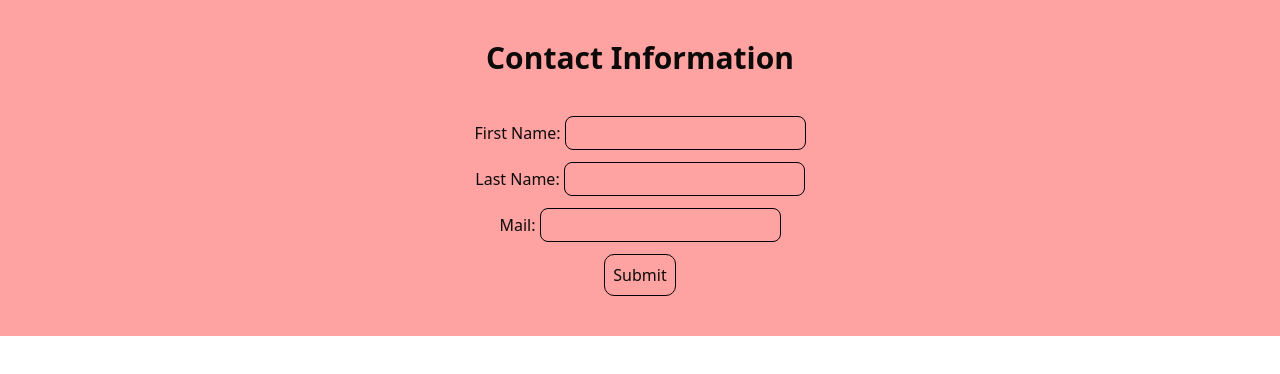
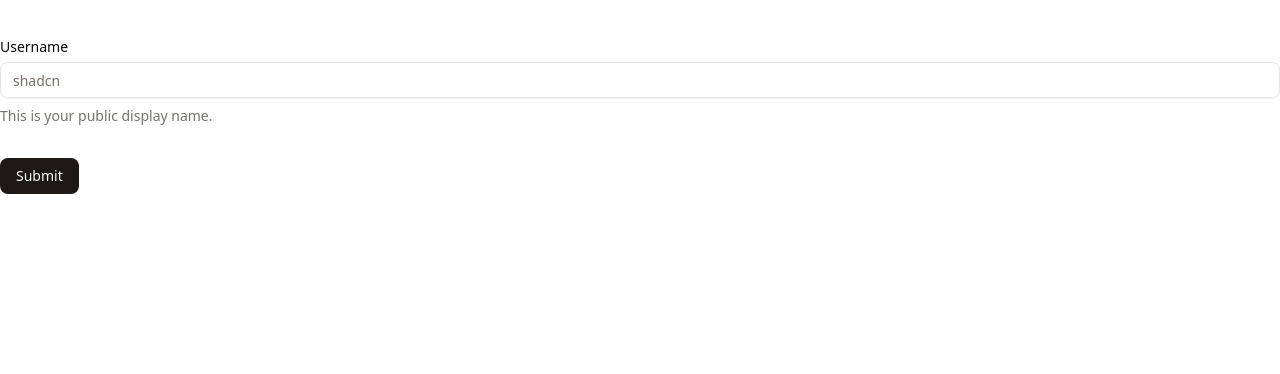
Before and after one commit to Meharunnesa/next-js-project, a Next.js app: page / in a window 1280 px wide. Shown: the top 374 px of the page. Built offline with nearby package versions, Linux system fonts and the light colour scheme.

Commit message:
Use shadcn form component

```diff
--- a/eslint.config.js
+++ b/eslint.config.js
@@ -9,12 +9,15 @@
     files: ["src/**/*.{js,jsx,ts,tsx}"],
   })),
 
-  // Prettier integration
+  // Prettier
   {
     files: ["src/**/*.{js,jsx,ts,tsx}"],
     ...prettierConfig,
     rules: {
-      ...prettierConfig.rules, // enable Prettier formatting as ESLint rules
+      ...prettierConfig.rules,
+      "no-unused-vars": "error",
+      "semi": ["error", "always"],
+      "quotes": ["error", "single"],
     },
   },
 
--- a/package.json
+++ b/package.json
@@ -10,6 +10,8 @@
     "lint": "eslint"
   },
   "dependencies": {
+    "@hookform/resolvers": "^5.2.2",
+    "@radix-ui/react-label": "^2.1.8",
     "@radix-ui/react-slot": "^1.2.4",
     "class-variance-authority": "^0.7.1",
     "clsx": "^2.1.1",
@@ -17,7 +19,9 @@
     "next": "16.0.1",
     "react": "19.2.0",
     "react-dom": "19.2.0",
-    "tailwind-merge": "^3.4.0"
+    "react-hook-form": "^7.66.1",
+    "tailwind-merge": "^3.4.0",
+    "zod": "^4.1.12"
   },
   "devDependencies": {
     "@tailwindcss/postcss": "^4",
--- /dev/null
+++ b/src/app/components/AddForm.jsx
@@ -0,0 +1,58 @@
+'use client';
+
+import { Button } from '@/components/ui/button';
+import {
+    Form,
+    FormControl,
+    FormDescription,
+    FormField,
+    FormItem,
+    FormLabel,
+    FormMessage
+} from '@/components/ui/form';
+import { Input } from '@/components/ui/input';
+import { useForm } from 'react-hook-form';
+
+export default function AddForm() {
+
+  const form = useForm({
+    defaultValues: {
+      username: ''
+    }
+  });
+
+  const onSubmit = (data) => {
+    console.log(data);
+  };
+
+  return (
+    <div className="max-w-[1280px] py-10 mx-auto">
+      <Form {...form}>
+        <form onSubmit={form.handleSubmit(onSubmit)} className="space-y-8">
+
+          <FormField
+            control={form.control}
+            name="username"
+            render={({ field }) => (
+              <FormItem>
+                <FormLabel>Username</FormLabel>
+
+                <FormControl>
+                  <Input placeholder="shadcn" {...field} />
+                </FormControl>
+
+                <FormDescription>
+                  This is your public display name.
+                </FormDescription>
+
+                <FormMessage />
+              </FormItem>
+            )}
+          />
+
+          <Button type="submit">Submit</Button>
+        </form>
+      </Form>
+    </div>
+  );
+}
--- a/src/app/components/Form.jsx
+++ /dev/null
@@ -1,31 +0,0 @@
-
-const Form = () => {
-  const x=1;
-  return (
-    <div className='bg-red-300 max-w-[1280px] py-10 mx-auto'>
-        <div className='text-center text-inter text-3xl font-semibold'>
-            <p>Contact Information</p>
-        </div>
-
-        <div className='flex flex-col gap-3 items-center mt-10'>
-            <div>
-                <label htmlFor="">First Name:</label>
-                <input type="text" name="" id="" className='border border-black rounded-md p-1 ml-1 focus:outline-none'/>
-            </div>
-            <div>
-                <label htmlFor="">Last Name:</label>
-                <input type="text" name="" id="" className='border border-black rounded-md p-1 ml-1 focus:outline-none'/>
-            </div>
-            <div>
-                <label htmlFor="">Mail:</label>
-                <input type="mail" name="" id="" className='border border-black rounded-md p-1 ml-1 focus:outline-none'/>
-            </div>
-        <a href="#" className='p-2 border border-black rounded-lg'>
-              <button>Submit</button>
-            </a>
-        </div>
-    </div>
-  )
-}
-
-export default Form
--- a/src/app/page.js
+++ b/src/app/page.js
@@ -1,5 +1,4 @@
-import Image from "next/image";
-import Form from "./components/Form";
+import AddForm from './components/AddForm';
 
 export default function Home() {
   return (
@@ -63,7 +62,8 @@
     //   </main>
     // </div>
     <>
-     <Form/>
+     {/* <AddForm/> */}
+     <AddForm/>
     </>
   );
 }
--- a/src/components/ui/button.jsx
+++ b/src/components/ui/button.jsx
@@ -1,40 +1,39 @@
-import * as React from "react"
-import { Slot } from "@radix-ui/react-slot"
-import { cva } from "class-variance-authority";
+import { Slot } from '@radix-ui/react-slot';
+import { cva } from 'class-variance-authority';
 
-import { cn } from "@/lib/utils"
+import { cn } from '@/lib/utils';
 
 const buttonVariants = cva(
-  "inline-flex items-center justify-center gap-2 whitespace-nowrap rounded-md text-sm font-medium transition-all disabled:pointer-events-none disabled:opacity-50 [&_svg]:pointer-events-none [&_svg:not([class*='size-'])]:size-4 shrink-0 [&_svg]:shrink-0 outline-none focus-visible:border-ring focus-visible:ring-ring/50 focus-visible:ring-[3px] aria-invalid:ring-destructive/20 dark:aria-invalid:ring-destructive/40 aria-invalid:border-destructive",
+  'inline-flex items-center justify-center gap-2 whitespace-nowrap rounded-md text-sm font-medium transition-all disabled:pointer-events-none disabled:opacity-50 [&_svg]:pointer-events-none [&_svg:not([class*=\'size-\'])]:size-4 shrink-0 [&_svg]:shrink-0 outline-none focus-visible:border-ring focus-visible:ring-ring/50 focus-visible:ring-[3px] aria-invalid:ring-destructive/20 dark:aria-invalid:ring-destructive/40 aria-invalid:border-destructive',
   {
     variants: {
       variant: {
-        default: "bg-primary text-primary-foreground hover:bg-primary/90",
+        default: 'bg-primary text-primary-foreground hover:bg-primary/90',
         destructive:
-          "bg-destructive text-white hover:bg-destructive/90 focus-visible:ring-destructive/20 dark:focus-visible:ring-destructive/40 dark:bg-destructive/60",
+          'bg-destructive text-white hover:bg-destructive/90 focus-visible:ring-destructive/20 dark:focus-visible:ring-destructive/40 dark:bg-destructive/60',
         outline:
-          "border bg-background shadow-xs hover:bg-accent hover:text-accent-foreground dark:bg-input/30 dark:border-input dark:hover:bg-input/50",
+          'border bg-background shadow-xs hover:bg-accent hover:text-accent-foreground dark:bg-input/30 dark:border-input dark:hover:bg-input/50',
         secondary:
-          "bg-secondary text-secondary-foreground hover:bg-secondary/80",
+          'bg-secondary text-secondary-foreground hover:bg-secondary/80',
         ghost:
-          "hover:bg-accent hover:text-accent-foreground dark:hover:bg-accent/50",
-        link: "text-primary underline-offset-4 hover:underline",
+          'hover:bg-accent hover:text-accent-foreground dark:hover:bg-accent/50',
+        link: 'text-primary underline-offset-4 hover:underline',
       },
       size: {
-        default: "h-9 px-4 py-2 has-[>svg]:px-3",
-        sm: "h-8 rounded-md gap-1.5 px-3 has-[>svg]:px-2.5",
-        lg: "h-10 rounded-md px-6 has-[>svg]:px-4",
-        icon: "size-9",
-        "icon-sm": "size-8",
-        "icon-lg": "size-10",
+        default: 'h-9 px-4 py-2 has-[>svg]:px-3',
+        sm: 'h-8 rounded-md gap-1.5 px-3 has-[>svg]:px-2.5',
+        lg: 'h-10 rounded-md px-6 has-[>svg]:px-4',
+        icon: 'size-9',
+        'icon-sm': 'size-8',
+        'icon-lg': 'size-10',
       },
     },
     defaultVariants: {
-      variant: "default",
-      size: "default",
+      variant: 'default',
+      size: 'default',
     },
   }
-)
+);
 
 function Button({
   className,
@@ -43,7 +42,7 @@
   asChild = false,
   ...props
 }) {
-  const Comp = asChild ? Slot : "button"
+  const Comp = asChild ? Slot : 'button';
 
   return (
     <Comp
@@ -53,4 +52,4 @@
   );
 }
 
-export { Button, buttonVariants }
+export { Button, buttonVariants };
--- /dev/null
+++ b/src/components/ui/form.jsx
@@ -0,0 +1,139 @@
+'use client';
+import { Slot } from '@radix-ui/react-slot';
+import * as React from 'react';
+import { Controller, FormProvider, useFormContext, useFormState } from 'react-hook-form';
+
+import { Label } from '@/components/ui/label';
+import { cn } from '@/lib/utils';
+
+const Form = FormProvider;
+
+const FormFieldContext = React.createContext({});
+
+const FormField = (
+  {
+    ...props
+  }
+) => {
+  return (
+    <FormFieldContext.Provider value={{ name: props.name }}>
+      <Controller {...props} />
+    </FormFieldContext.Provider>
+  );
+};
+
+const useFormField = () => {
+  const fieldContext = React.useContext(FormFieldContext);
+  const itemContext = React.useContext(FormItemContext);
+  const { getFieldState } = useFormContext();
+  const formState = useFormState({ name: fieldContext.name });
+  const fieldState = getFieldState(fieldContext.name, formState);
+
+  if (!fieldContext) {
+    throw new Error('useFormField should be used within <FormField>');
+  }
+
+  const { id } = itemContext;
+
+  return {
+    id,
+    name: fieldContext.name,
+    formItemId: `${id}-form-item`,
+    formDescriptionId: `${id}-form-item-description`,
+    formMessageId: `${id}-form-item-message`,
+    ...fieldState,
+  };
+};
+
+const FormItemContext = React.createContext({});
+
+function FormItem({
+  className,
+  ...props
+}) {
+  const id = React.useId();
+
+  return (
+    <FormItemContext.Provider value={{ id }}>
+      <div data-slot="form-item" className={cn('grid gap-2', className)} {...props} />
+    </FormItemContext.Provider>
+  );
+}
+
+function FormLabel({
+  className,
+  ...props
+}) {
+  const { error, formItemId } = useFormField();
+
+  return (
+    <Label
+      data-slot="form-label"
+      data-error={!!error}
+      className={cn('data-[error=true]:text-destructive', className)}
+      htmlFor={formItemId}
+      {...props} />
+  );
+}
+
+function FormControl({
+  ...props
+}) {
+  const { error, formItemId, formDescriptionId, formMessageId } = useFormField();
+
+  return (
+    <Slot
+      data-slot="form-control"
+      id={formItemId}
+      aria-describedby={
+        !error
+          ? `${formDescriptionId}`
+          : `${formDescriptionId} ${formMessageId}`
+      }
+      aria-invalid={!!error}
+      {...props} />
+  );
+}
+
+function FormDescription({
+  className,
+  ...props
+}) {
+  const { formDescriptionId } = useFormField();
+
+  return (
+    <p
+      data-slot="form-description"
+      id={formDescriptionId}
+      className={cn('text-muted-foreground text-sm', className)}
+      {...props} />
+  );
+}
+
+function FormMessage({
+  className,
+  ...props
+}) {
+  const { error, formMessageId } = useFormField();
+  const body = error ? String(error?.message ?? '') : props.children;
+
+  if (!body) {
+    return null;
+  }
+
+  return (
+    <p
+      data-slot="form-message"
+      id={formMessageId}
+      className={cn('text-destructive text-sm', className)}
+      {...props}>
+      {body}
+    </p>
+  );
+}
+
+export {
+  Form, FormControl,
+  FormDescription, FormField, FormItem,
+  FormLabel, FormMessage, useFormField
+};
--- /dev/null
+++ b/src/components/ui/input.jsx
@@ -0,0 +1,24 @@
+import * as React from "react"
+
+import { cn } from "@/lib/utils"
+
+function Input({
+  className,
+  type,
+  ...props
+}) {
+  return (
+    <input
+      type={type}
+      data-slot="input"
+      className={cn(
+        "file:text-foreground placeholder:text-muted-foreground selection:bg-primary selection:text-primary-foreground dark:bg-input/30 border-input h-9 w-full min-w-0 rounded-md border bg-transparent px-3 py-1 text-base shadow-xs transition-[color,box-shadow] outline-none file:inline-flex file:h-7 file:border-0 file:bg-transparent file:text-sm file:font-medium disabled:pointer-events-none disabled:cursor-not-allowed disabled:opacity-50 md:text-sm",
+        "focus-visible:border-ring focus-visible:ring-ring/50 focus-visible:ring-[3px]",
+        "aria-invalid:ring-destructive/20 dark:aria-invalid:ring-destructive/40 aria-invalid:border-destructive",
+        className
+      )}
+      {...props} />
+  );
+}
+
+export { Input }
--- /dev/null
+++ b/src/components/ui/label.jsx
@@ -0,0 +1,22 @@
+'use client';
+
+import * as LabelPrimitive from '@radix-ui/react-label';
+
+import { cn } from '@/lib/utils';
+
+function Label({
+  className,
+  ...props
+}) {
+  return (
+    <LabelPrimitive.Root
+      data-slot="label"
+      className={cn(
+        'flex items-center gap-2 text-sm leading-none font-medium select-none group-data-[disabled=true]:pointer-events-none group-data-[disabled=true]:opacity-50 peer-disabled:cursor-not-allowed peer-disabled:opacity-50',
+        className
+      )}
+      {...props} />
+  );
+}
+
+export { Label };
```
Also changed, not shown: src/app/layout.js (+8 -8 lines), 1 other file (tests, documents, lock files or other folders).
